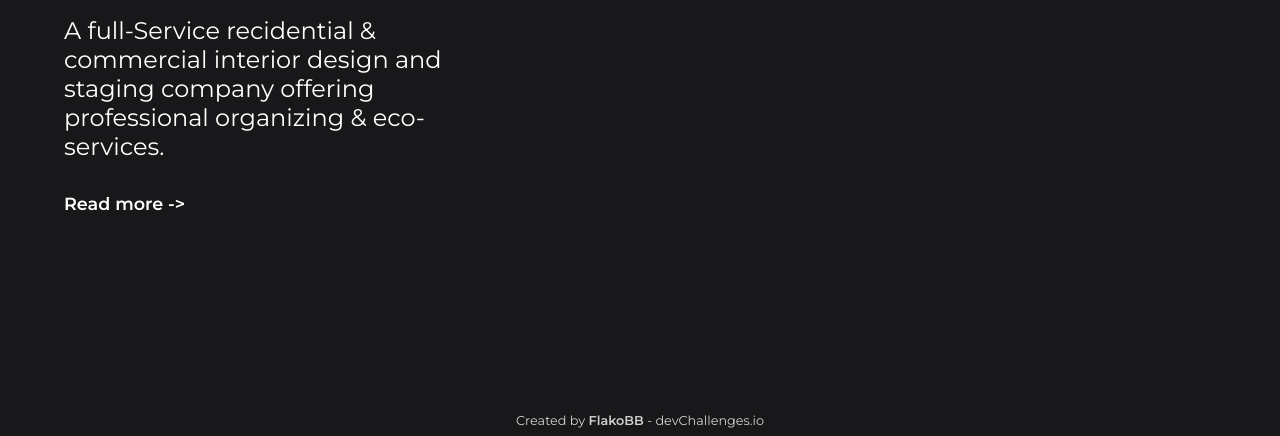
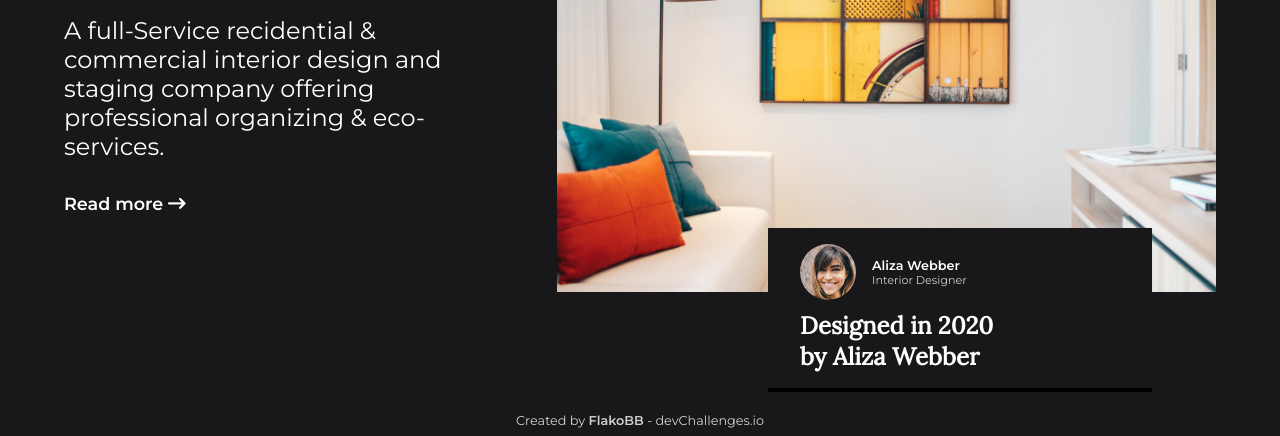
Before and after one commit to FlakoBB/interior-consultant, a plain HTML site: page index.html in a window 1280 px wide. Shown: the part 364-800 px from the top of the page. Drawn offline with nearby package versions, Linux system fonts and the light colour scheme.

Commit message:
Challenge completed

```diff
--- a/css/styles.css
+++ b/css/styles.css
@@ -137,9 +137,10 @@ nav .link {
 }
 
 main {
-  flex: 1;
+  min-height: calc(100dvh - 8rem);
   display: grid;
   grid-template-columns: 40% auto;
+  grid-template-rows: calc(100dvh - 10rem);
   gap: 2rem;
   padding: 1rem 4rem;
 }
@@ -163,6 +164,7 @@ main {
 }
 
 .info button {
+  position: relative;
   border: none;
   background: none;
   font-size: 1.1rem;
@@ -172,6 +174,84 @@ main {
 
 .info button:hover {
   letter-spacing: .1rem;
+}
+
+.design {
+  position: relative;
+}
+
+.design .image_container {
+  display: flex;
+  align-items: center;
+  justify-content: center;
+  height: 85%;
+  overflow: hidden;
+}
+
+.design .image_container img {
+  height: 100%;
+  width: 100%;
+  max-width: 100%;
+  object-fit: cover;
+}
+
+.design .card {
+  position: absolute;
+  display: flex;
+  flex-direction: column;
+  align-items: flex-start;
+  justify-content: space-between;
+  right: 4rem;
+  bottom: 0;
+  width: 24rem;
+  max-width: 80%;
+  min-width: 16.5rem;
+  height: 10rem;
+  padding: 1rem 2rem;
+  background-color: #181719;
+  box-shadow: 0 4px #000;
+}
+
+.card .designer_info {
+  display: flex;
+  align-items: center;
+  justify-content: flex-start;
+  gap: 1rem;
+}
+
+.card .designer_info figure {
+  border-radius: 50%;
+  height: 3.5rem;
+  width: 3.5rem;
+  overflow: hidden;
+}
+
+.card .designer_info figure img {
+  width: 100%;
+}
+
+.card .designer_info .data {
+  display: flex;
+  flex-direction: column;
+  align-items: flex-start;
+  justify-content: center;
+}
+
+.card .designer_info .data .name {
+  font-size: .8rem;
+  font-weight: 600;
+}
+
+.card .designer_info .data .ocupation {
+  font-size: .7rem;
+  opacity: .8;
+}
+
+.card p {
+  font-family: 'Lora', serif;
+  font-weight: 600;
+  font-size: 1.5rem;
+  text-wrap: balance;
 }
 
 footer {
@@ -193,6 +273,19 @@ footer p a {
 
 /* ? Responsive */
 
+@media (max-width: 1023px) {
+  main {
+    grid-template-columns: 1fr;
+    grid-template-rows: auto 25rem;
+    padding: 2rem;
+    padding-top: 1rem;
+  }
+
+  .design .card {
+    right: 5%;
+  }
+}
+
 @media (max-width: 767px) {
   header {
     padding: 0 1rem;
--- a/index.html
+++ b/index.html
@@ -6,6 +6,7 @@
   <title>Interior Consultant</title>
   <link rel="shortcut icon" href="./images/Icono_FLK_Azul.ico" type="image/x-icon">
   <link rel="stylesheet" href="./css/styles.css">
+  <script src="https://kit.fontawesome.com/b082e0647c.js" crossorigin="anonymous"></script>
 </head>
 <body>
   <div id="menu_fs">
@@ -35,16 +36,16 @@
     <section class="info">
       <h2>Modern Interior</h2>
       <p>A full-Service recidential & commercial interior design and staging company offering professional organizing & eco-services.</p>
-      <button type="button">Read more -></button>
+      <button type="button">Read more <i class="fa-solid fa-arrow-right-long"></i></button>
     </section>
     <section class="design">
       <figure class="image_container">
-        <img src="./images/photo.png" alt="Design Image">
+        <img src="./images/photo1.png" alt="Design Image">
       </figure>
       <article class="card">
         <div class="designer_info">
           <figure>
-            <img src="./images/photo.png" alt="Designer Avatar">
+            <img src="./images/photo2.png" alt="Designer Avatar">
           </figure>
           <div class="data">
             <span class="name">Aliza Webber</span>
```
